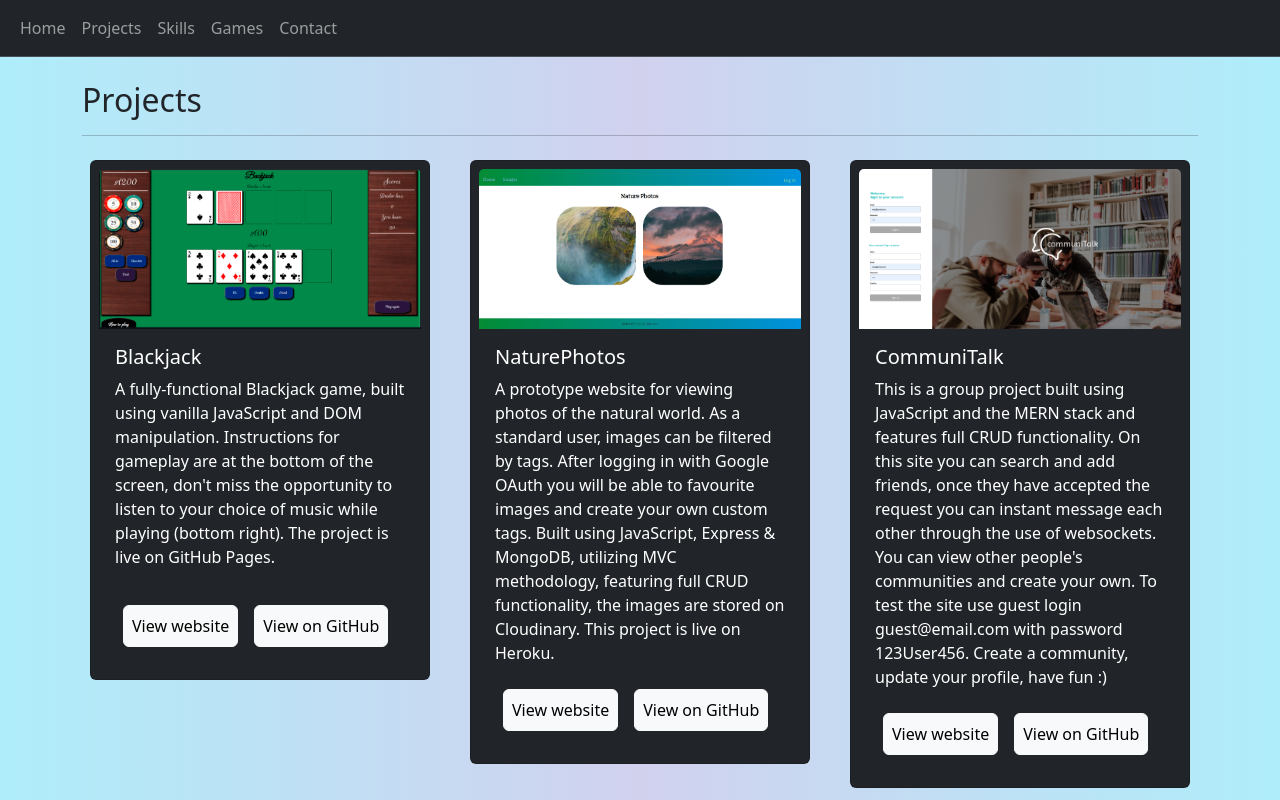
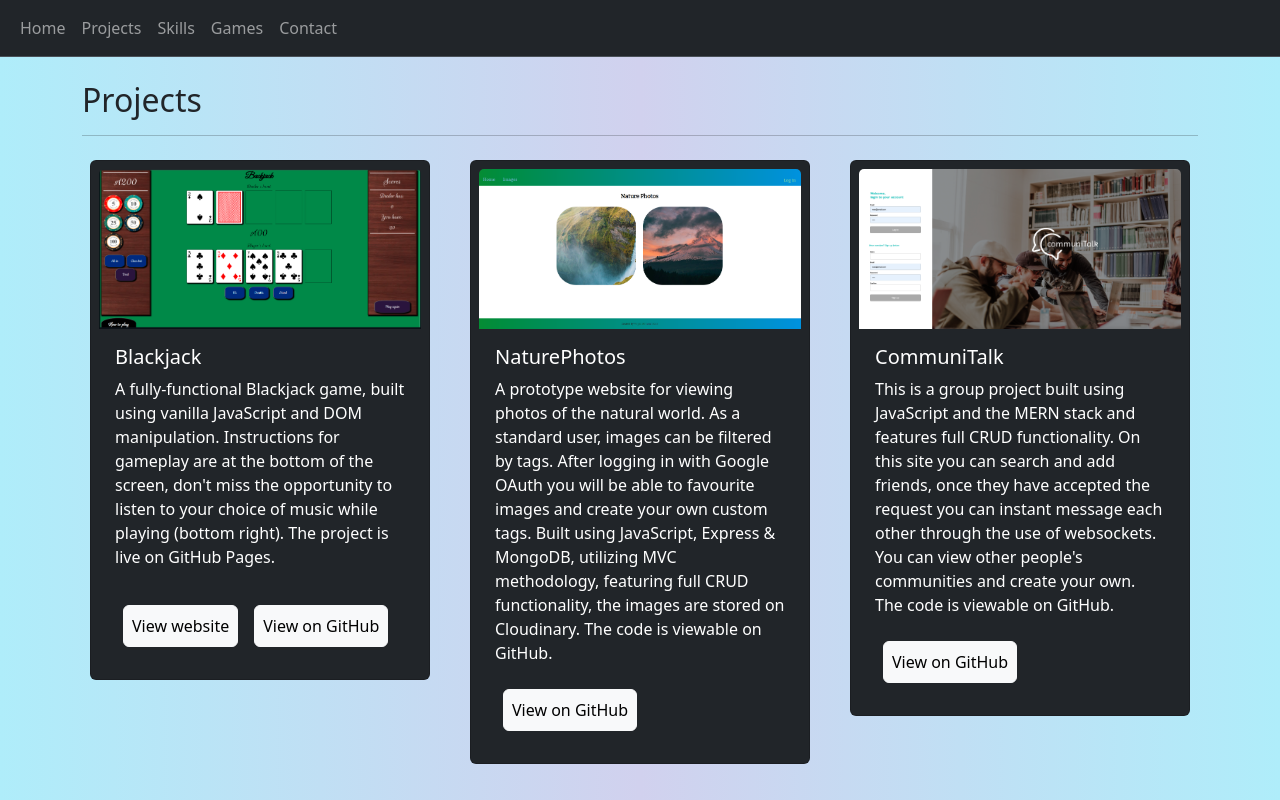
Before and after one commit to MegKM/Portfolio, a React (Vite) app: page /projects in a window 1280 px wide. Shown: the top 800 px of the page. Built offline with nearby package versions, Linux system fonts and the light colour scheme.

Commit message:
removed heroku links

```diff
--- a/src/components/projectCard/ProjectCard.jsx
+++ b/src/components/projectCard/ProjectCard.jsx
@@ -7,7 +7,9 @@ function ProjectCard({project}){
                         <h5 className="card-title">{project.name}</h5>
                         <p className="card-text">{project.description}</p>
                         <div className="mt-auto">
-                            <a href={project.link} target="_blank" className="btn btn-light p-2 m-2 ">View website</a>
+                            {project.link && (
+                                <a href={project.link} target="_blank" className="btn btn-light p-2 m-2 ">View website</a>
+                            )}
                             <a href={project.githublink} target="_blank" className="btn btn-light p-2 m-2 ">View on GitHub</a>
                         </div>
                     </div>
--- a/src/components/projects/Projects.jsx
+++ b/src/components/projects/Projects.jsx
@@ -15,24 +15,24 @@ function ProjectsPage(){
         {
             name: "NaturePhotos",
             image: "/NaturePhotos.png",
-            description: "A prototype website for viewing photos of the natural world. As a standard user, images can be filtered by tags. After logging in with Google OAuth you will be able to favourite images and create your own custom tags. Built using JavaScript, Express & MongoDB, utilizing MVC methodology, featuring full CRUD functionality, the images are stored on Cloudinary.  This project is live on Heroku.",
-            link: "https://nature-photos-394e18c571b1.herokuapp.com/",
+            description: "A prototype website for viewing photos of the natural world. As a standard user, images can be filtered by tags. After logging in with Google OAuth you will be able to favourite images and create your own custom tags. Built using JavaScript, Express & MongoDB, utilizing MVC methodology, featuring full CRUD functionality, the images are stored on Cloudinary. The code is viewable on GitHub.",
+            // link: "https://nature-photos-394e18c571b1.herokuapp.com/",
             githublink: "https://github.com/MegKM/nature-photos"
 
         },
         {
             name: "CommuniTalk",
             image: "/Communitalk.png",
-            description: "This is a group project built using JavaScript and the MERN stack and features full CRUD functionality.  On this site you can search and add friends, once they have accepted the request you can instant message each other through the use of websockets.  You can view other people's communities and create your own. To test the site use guest login guest@email.com with password 123User456. Create a community, update your profile, have fun :)",
-            link: "https://charla-d8fb0f8c0b93.herokuapp.com/",
+            description: "This is a group project built using JavaScript and the MERN stack and features full CRUD functionality.  On this site you can search and add friends, once they have accepted the request you can instant message each other through the use of websockets.  You can view other people's communities and create your own. The code is viewable on GitHub.",
+            // link: "https://charla-d8fb0f8c0b93.herokuapp.com/",
             githublink: "https://github.com/PyConqueror/MERN-Stack-chat-web-app"
 
         },
         {
             name: "Grand Central Hotel website",
             image: "/GrandCentral.png",
-            description: "This pub website allows users to view upcoming events and the food and drink menus. Once logged in, customers can create an order, selecting from various side options as they go.  The site is designed for easy-customisation by the client.  There's a Django back-end admin section allowing full CRUD functionality. Built using Python and Django, the images are stored on AWS. This project is live on Heroku.",
-            link: "https://grandcentral-e0ebd1401088.herokuapp.com/",
+            description: "This pub website allows users to view upcoming events and the food and drink menus. Once logged in, customers can create an order, selecting from various side options as they go.  The site is designed for easy-customisation by the client.  There's a Django back-end admin section allowing full CRUD functionality. Built using Python and Django, the images are stored on AWS. The code is viewable on GitHub.",
+            // link: "https://grandcentral-e0ebd1401088.herokuapp.com/",
             githublink: "https://github.com/MegKM/grand-central"
 
         },
```
